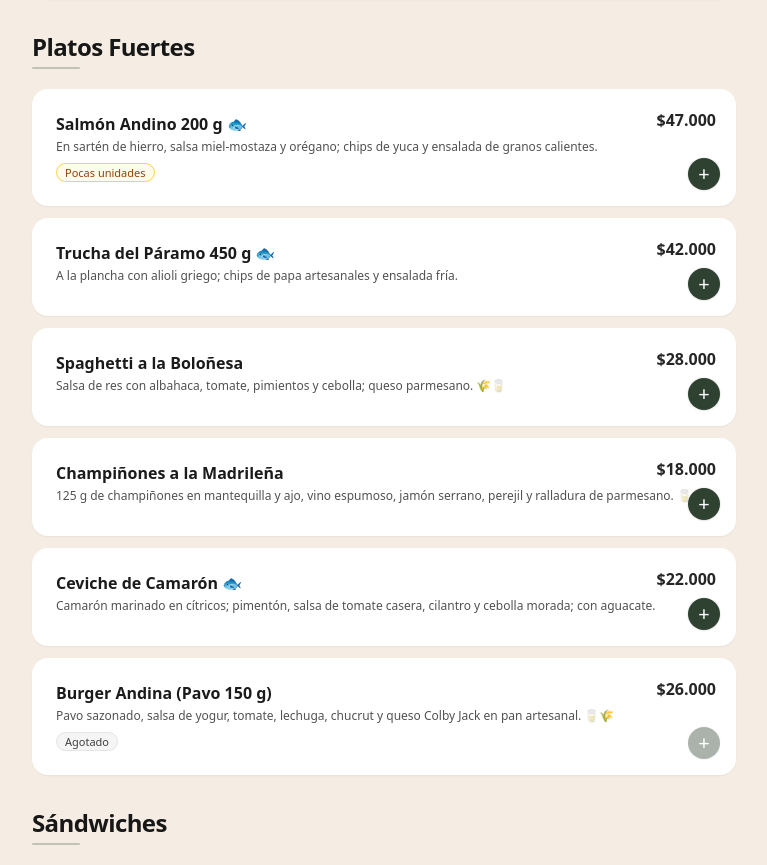
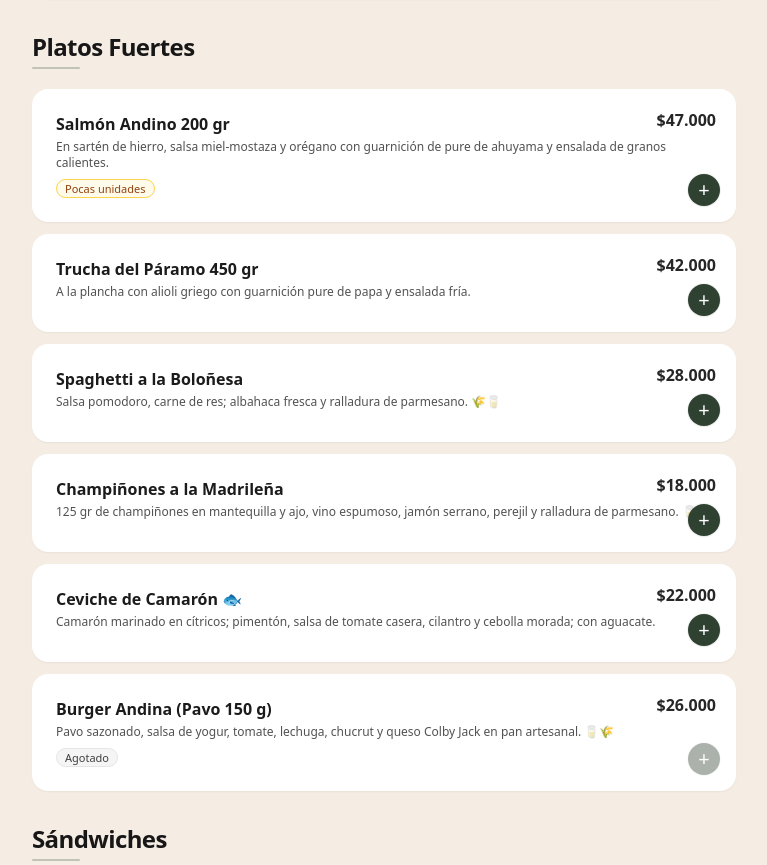
Before and after one commit to codesebastianvega/alto-andino-qrmenu, a React (Vite) app: page / in a window 1280 px wide. Shown: the part 1690-2555 px from the top of the page, without its empty margins (256-1023 px from the left). Built offline with nearby package versions, Linux system fonts and the light colour scheme; no server answers.

Commit message:
Update ProductLists.jsx

```diff
--- a/src/components/ProductLists.jsx
+++ b/src/components/ProductLists.jsx
@@ -84,27 +84,27 @@ export function Mains() {
   const items = [
     {
       id: "main-salmon",
-      name: "Salmón Andino 200 g 🐟",
+      name: "Salmón Andino 200 gr",
       price: 47000,
-      desc: "En sartén de hierro, salsa miel-mostaza y orégano; chips de yuca y ensalada de granos calientes.",
+      desc: "En sartén de hierro, salsa miel-mostaza y orégano con guarnición de pure de ahuyama y ensalada de granos calientes.",
     },
     {
       id: "main-trucha",
-      name: "Trucha del Páramo 450 g 🐟",
+      name: "Trucha del Páramo 450 gr",
       price: 42000,
-      desc: "A la plancha con alioli griego; chips de papa artesanales y ensalada fría.",
+      desc: "A la plancha con alioli griego con guarnición pure de papa y ensalada fría.",
     },
     {
       id: "main-bolo",
       name: "Spaghetti a la Boloñesa",
       price: 28000,
-      desc: "Salsa de res con albahaca, tomate, pimientos y cebolla; queso parmesano. 🌾🥛",
+      desc: "Salsa pomodoro, carne de res; albahaca fresca y ralladura de parmesano. 🌾🥛",
     },
     {
       id: "main-champi",
       name: "Champiñones a la Madrileña",
       price: 18000,
-      desc: "125 g de champiñones en mantequilla y ajo, vino espumoso, jamón serrano, perejil y ralladura de parmesano. 🥛",
+      desc: "125 gr de champiñones en mantequilla y ajo, vino espumoso, jamón serrano, perejil y ralladura de parmesano. 🥛",
     },
     {
       id: "main-ceviche",
@@ -266,12 +266,8 @@ function ProductRow({ item }) {
       <p className="font-semibold">{item.name}</p>
       <p className="text-xs text-neutral-600 mt-1">{item.desc}</p>
       <div className="mt-2 flex flex-wrap gap-2">
-        {st === "low" && (
-          <StatusChip variant="low">Pocas unidades</StatusChip>
-        )}
-        {st === "out" && (
-          <StatusChip variant="soldout">Agotado</StatusChip>
-        )}
+        {st === "low" && <StatusChip variant="low">Pocas unidades</StatusChip>}
+        {st === "out" && <StatusChip variant="soldout">Agotado</StatusChip>}
       </div>
       <div className="absolute top-5 right-5 z-10 text-neutral-800 font-semibold">
         ${COP(item.price)}
```
